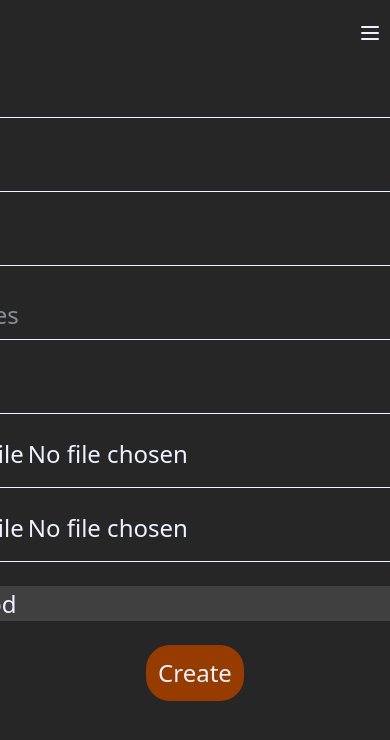
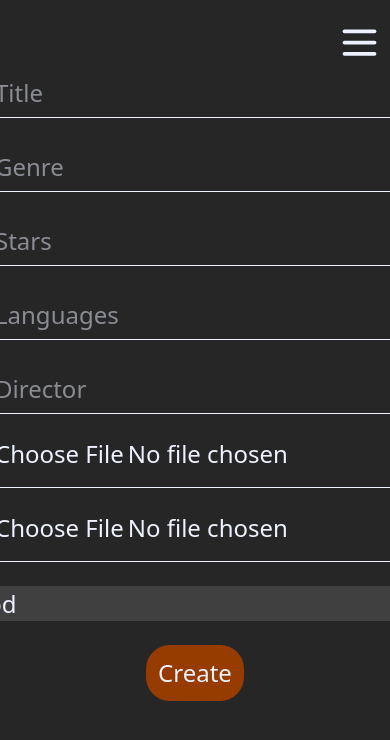
Before and after one commit to rohit98321/Movies_Website, a React (Vite) app in the folder frontend/: page /create in a window 390 px wide. Shown: the top 740 px of the page. Built offline with nearby package versions, Linux system fonts and the light colour scheme.

Commit message:
add some changes

```diff
--- a/frontend/src/nav/Nav.jsx
+++ b/frontend/src/nav/Nav.jsx
@@ -42,7 +42,7 @@ const Nav = () => {
       {/*for mobiles*/}
       <div className="absolute right-2" >
         <button onClick={() => setisOpen(!isOpen)} className=" md:hidden text-5xl transition-all ease-in-out duration-200">
-          {isOpen ? <X /> : <Menu />}
+          {isOpen ? <X  size={45} /> : <Menu  size={45} />}
 
         </button>
 
--- a/frontend/src/pages/admin/Create.jsx
+++ b/frontend/src/pages/admin/Create.jsx
@@ -12,33 +12,34 @@ const Create = () => {
 
       console.log(movie);
 
-      // const formData=new FormData();
+      const formData=new FormData();
 
-      // formData.append("title",movie.title);
-      // formData.append("genre",movie.genre);
-      // formData.append("stars",movie.stars);
-      // formData.append("languages",movie.languages);
-      // formData.append("director",movie.director);
-      // formData.append("video",movie.video[0]);
-      // formData.append("poster",movie.poster[0]);
-      // console.log(formData);
+      formData.append("title",movie.title);
+      formData.append("genre",movie.genre);
+      formData.append("stars",movie.stars);
+      formData.append("languages",movie.languages);
+      formData.append("director",movie.director);
+      formData.append("video",movie.video[0]);
+      formData.append("poster",movie.poster[0]);
+      console.log(formData);
 
-      // try {
+      try {
 
-      //   const res= await axios.post("http://localhost:3000/movie/movies",formData,{headers:{
-      //     "Content-Type": "multipart/form-data",
-      //   },
+        toast.success("please wait some time it's uploading here")
+        const res= await axios.post("http://localhost:3000/movie/movies",formData,{headers:{
+          "Content-Type": "multipart/form-data",
+        },
 
 
-      // });
+      });
+      reset()
+      toast.success("movie addred successfully")
 
-      // toast.success("movie addred successfully")
+        console.log(res);
+      } catch (error) {
+        console.log(error);
 
-      //   console.log(res);
-      // } catch (error) {
-      //   console.log(error);
-
-      // }
+      }
 
 
     }
@@ -48,18 +49,18 @@ const Create = () => {
       <form
       className='flex flex-col gap-6 w-1/2 mx-auto justify-center p-7 items-center'
        onSubmit={handleSubmit(movieHandler)}>
-      <input className='w-[600px] h-[50px] border-b outline-0' {...register("title")} type="text" placeholder='Title' />
-      <input className='w-[600px] h-[50px] border-b outline-0' {...register("genre")} type="text" placeholder='Genre' />
-      <input className='w-[600px] h-[50px] border-b outline-0' {...register("stars")} type="text" placeholder='Stars' />
-      <input className='w-[600px] h-[50px] border-b outline-0' {...register("languages")} type="text" placeholder='Languages' />
-      <input className='w-[600px] h-[50px] border-b outline-0' {...register("director")} type="text" placeholder='Director' />
-      <input className='w-[600px] h-[50px] border-b outline-0' {...register("video")} type="file" placeholder='Video' />
-      <input className='w-[600px] h-[50px] border-b outline-0' {...register("poster")} type="file" placeholder='Poster Image' />
+      <input className='w-[400px] h-[50px] sm:w-[600px]  border-b' {...register("title")} type="text" placeholder='Title' />
+      <input className='w-[400px] h-[50px] sm:w-[600px]  border-b' {...register("genre")} type="text" placeholder='Genre' />
+      <input className='w-[400px] h-[50px] sm:w-[600px]  border-b' {...register("stars")} type="text" placeholder='Stars' />
+      <input className='w-[400px] h-[50px] sm:w-[600px]  border-b' {...register("languages")} type="text" placeholder='Languages' />
+      <input className='w-[400px] h-[50px] sm:w-[600px]  border-b' {...register("director")} type="text" placeholder='Director' />
+      <input className='w-[400px] h-[50px] sm:w-[600px]  border-b' {...register("video")} type="file" placeholder='Video' />
+      <input className='w-[400px] h-[50px] sm:w-[600px]  border-b' {...register("poster")} type="file" placeholder='Poster Image' />
 
       <select
       {...register("category")}
         defaultValues=""
-        className='outline-0 bg-neutral-700  w-[600px] transition-all duration-700 ease-out focus:border-indigo-500 focus:ring-2 focus:ring-indigo-400'
+        className='outline-0 bg-neutral-700  w-[600px] sm:w-[600px] transition-all duration-700 ease-out focus:border-indigo-500 focus:ring-2 focus:ring-indigo-400'
         >
         <option value="bollywood">Bollywood</option>
         <option value="hollywood">Hollywood</option>
```
